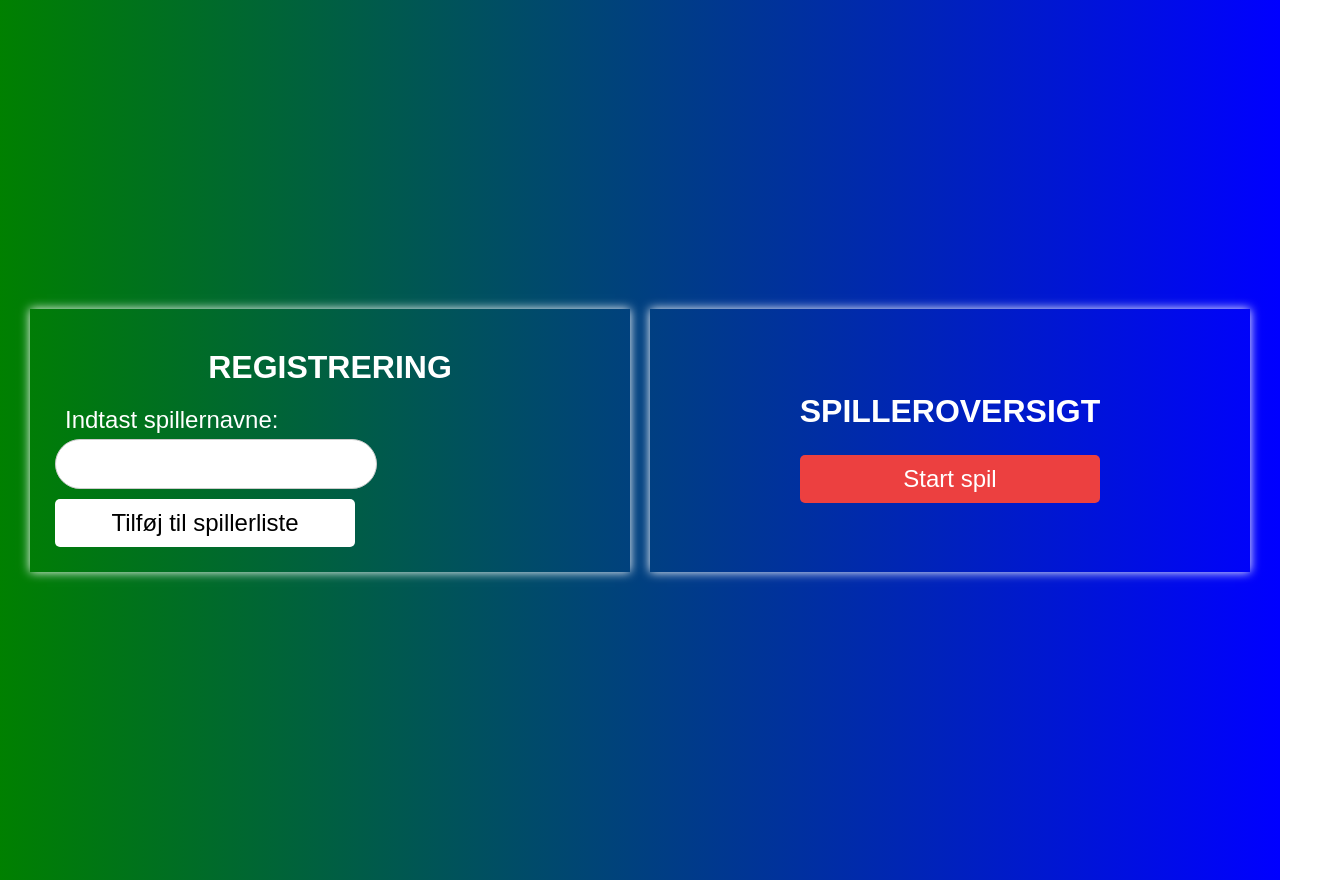
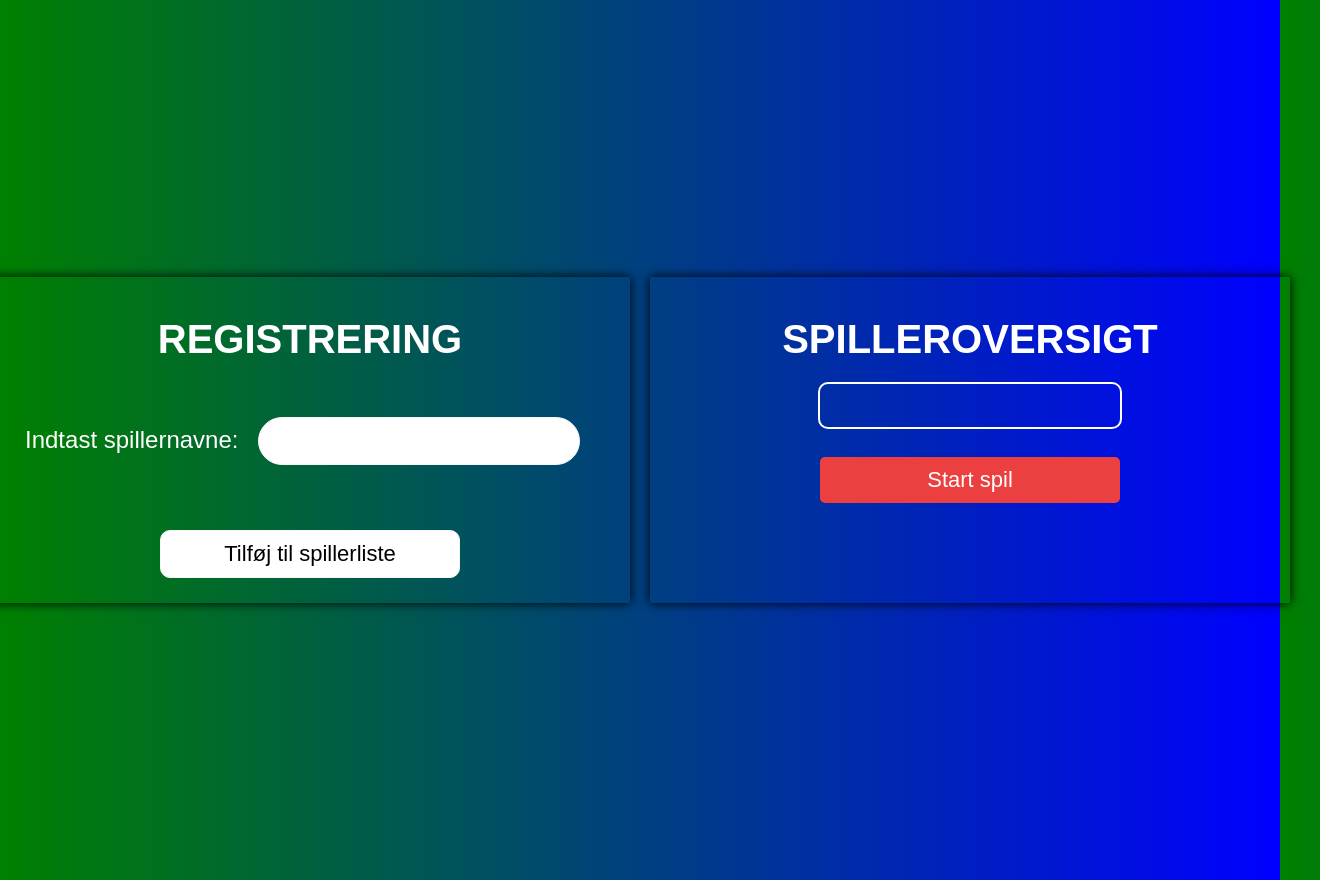
Before and after one commit to AltafSoftware/projekt3gui-react, a React (Create React App) app: page /registrering in a window 1280 px wide. Shown: the whole page, 1320 px wide, since content can reach past the window. Built offline with nearby package versions, Linux system fonts and the light colour scheme.

Commit message:
Registration-side ændret så den ligner den originale.

```diff
--- a/src/pages/Registration.jsx
+++ b/src/pages/Registration.jsx
@@ -49,11 +49,13 @@ function Registration() {
             <div className="container-registrering">
 
                 <div className="section-registrering left-section">
-                    <h1 className="h1-registrering">REGISTRERING</h1>
-                    <form onSubmit={e => e.preventDefault()}>
-                        <label className="label-registrering" htmlFor="Spillere">Indtast spillernavne:</label>
-                        <input type="text" className="input-registrering" id="Spillere" value={playerName} onChange={e => setPlayerName(e.target.value)} />
-                        <button type="button" className="button-registrering" onClick={addPlayer}>Tilføj til spillerliste</button>
+                    <form className="form-registrering" onSubmit={e => e.preventDefault()}>
+                        <h1 className="h1-registrering">REGISTRERING</h1>
+                        <div className="inputGroup">
+                            <label className="label-registrering" htmlFor="Spillere">Indtast spillernavne:</label>
+                            <input type="text" className="input-registrering" id="Spillere" value={playerName} onChange={e => setPlayerName(e.target.value)} />
+                        </div>
+                        <button type="button" className="button-registrering1" onClick={addPlayer}>Tilføj til spillerliste</button>
                     </form>
                 </div>
 
@@ -69,7 +71,7 @@ function Registration() {
                     </ul>
                     <button
                         id="startSpilKnap-registrering"
-                        className={`button-registrering ${selectedPlayers.length === 2 ? 'active' : ''}`}
+                        className={`button-registrering2 ${selectedPlayers.length === 2 ? 'active' : ''}`}
                         onClick={startGame}
                         disabled={selectedPlayers.length !== 2}
                         >
--- a/src/styles/HomePage.css
+++ b/src/styles/HomePage.css
@@ -35,7 +35,7 @@ body.homepage-body {
     background-color: #ffffff; /* Background color */
     color: #000000; /* Text color */
     border: none; /* No border */
-    border-radius: 5px; /* Border radius for rounded corners */
+    border-radius: 10px; /* Border radius for rounded corners */
     cursor: pointer; /* Cursor style */
     transition: 0.3s ease; /* Transition effect */
 }
--- a/src/styles/Registration.css
+++ b/src/styles/Registration.css
@@ -16,14 +16,17 @@ body.body-registrering {
 
 .section-registrering {
     flex: 1;
-    padding: 20px;
-    box-shadow: 0px 0px 10px white;
+    width: 600px;
+    min-height: 200px;
+    padding: 20px; /* Ensure top padding is consistent */
+    box-shadow: 0px 0px 10px black;
     margin: 10px;
     display: flex;
     flex-direction: column;
     align-items: center;
-    justify-content: center;
+    justify-content: flex-start; /* Aligns content from the start of the flex container */
 }
+
 
 .spillerListContainer-registrering {
     border: 2px solid #ffffff;
@@ -40,26 +43,38 @@ body.body-registrering {
 .ul-registrering {
     font-family: Arial, sans-serif;
     font-size: 20px;
+    min-height: 43px;
     color: #ffffff;
     list-style-type: none;
     padding: 0;
     margin: 0;
-    width: 100%;
+    margin-bottom: 20px;
+    width: 50%;
+    border: 2px solid white; /* Black border for the container */
+    border-radius: 10px; /* Rounded corners for the container */
 }
 
 .li-registrering {
     margin-bottom: 10px; /* Space between names */
-    text-align: center; /* Center names in the list */
+    text-align: left; /* Center names in the list */
+    margin-left: 10px;
+    margin-bottom: -1px;
     padding: 10px 0; /* Adds padding for readability */
     border-bottom: 1px solid #ccc; /* Adds a gray line between each name */
 }
 
 .h1-registrering {
     font-family: Arial, sans-serif;
+    font-size: 2.5em;
     font-weight: bold;
     color: #ffffff;
-    margin: 20px 0;
-    font-size: 2em; /* Adjusted for responsiveness and uniformity */
+    margin-top: 20px; /* Ensure sufficient space from the top of the container */
+    margin-bottom: 20px; /* Consistent space below the heading */
+}
+
+.h1-registrering, .button-registrering1 {
+    align-self: center; /* Centers the heading and button within their container */
+    width: auto; /* Removes any specific width constraints */
 }
 
 #startSpilKnap-registrering {
@@ -69,6 +84,7 @@ body.body-registrering {
     border-radius: 5px;
     cursor: pointer;
     transition: 0.3s ease;
+    margin-top: 8px;
 }
 
 #startSpilKnap-registrering.active {
@@ -84,29 +100,60 @@ body.body-registrering {
 .label-registrering {
     font-family: Arial, sans-serif;
     font-size: 24px;
+    justify-content: center;
     color: #ffffff;
     padding: 10px;
     margin: 5px;
+    margin-bottom: 10px;
 }
 
-.input-registrering, button {
+.form-registrering {
+    display: flex;
+    flex-direction: column;
+    align-items: flex-start; /* This centers all children horizontally */
+    width: 100%; /* Ensure the form takes the full width of its container */
+}
+
+.input-registrering, .button-registrering1, .button-registrering2 {
     font-family: Arial, sans-serif;
-    font-size: 24px;
+    font-size: 22px;
+    width: 300px; /* Fixed width for input and button */
     padding: 10px;
-    margin: 5px;
-    border-radius: 100px;
-    border: 1px solid #ccc;
-    width: 300px;
+    margin: 5px 0; /* Vertical spacing, no horizontal margins */
+    margin-top: 35px;
+    border-radius: 100px; /* Styling for rounded edges */
+    border: 1px solid whitesmoke; /* Subtle border */
     text-align: center;
 }
 
-.button-registrering {
+.input-group {
+    display: flex;
+    align-items: center; /* Aligns label and input line */
+    width: 100%; /* Ensures it spans the full width of its container */
+}
+
+.label-registrering {
+    margin-right: 10px; /* Provides spacing between label and input */
+    white-space: nowrap; /* Prevents the label from wrapping */
+}
+.button-registrering1 {
     background-color: white;
-    color: #000000;
-    border: none;
-    border-radius: 5px;
+    color: black;
+    border-radius: 10px;
     cursor: pointer;
     transition: 0.3s ease;
+    align-self: center; /* Center the button within the flex container */
+    margin-top: 60px;
+}
+
+.button-registrering2 {
+    background-color: white;
+    color: black;
+    border-radius: 10px;
+    cursor: pointer;
+    transition: 0.3s ease;
+    align-self: center; /* Center the button within the flex container */
+    margin-top: 60px;
 }
 
 .button-hover-registrering:hover {
@@ -133,7 +180,7 @@ body.body-registrering {
         box-shadow: none;
     }
 
-    .ul-registrering, .playerContainer-registrering {
+    .ul-registrering {
         padding: 5px;
     }
 }
```
